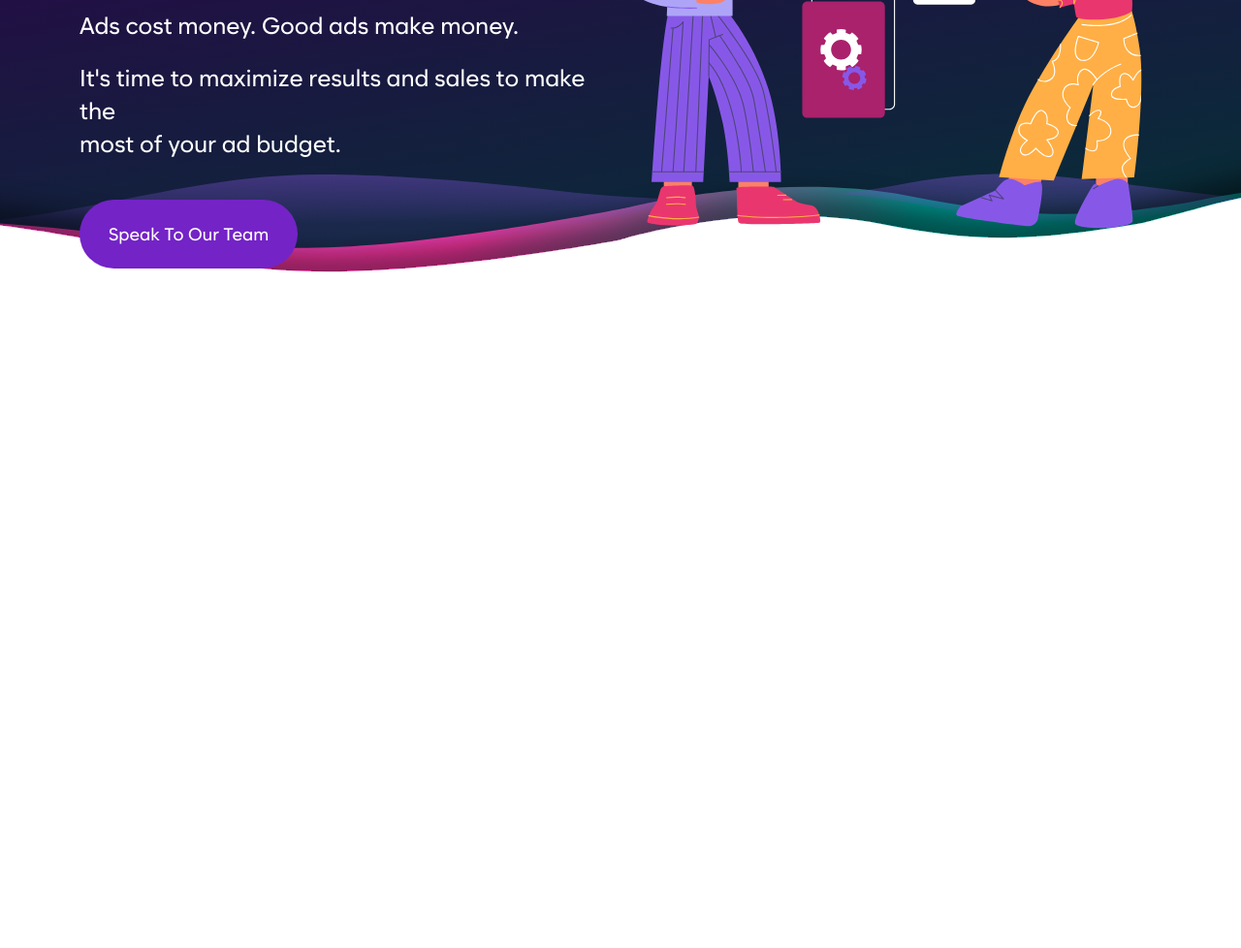
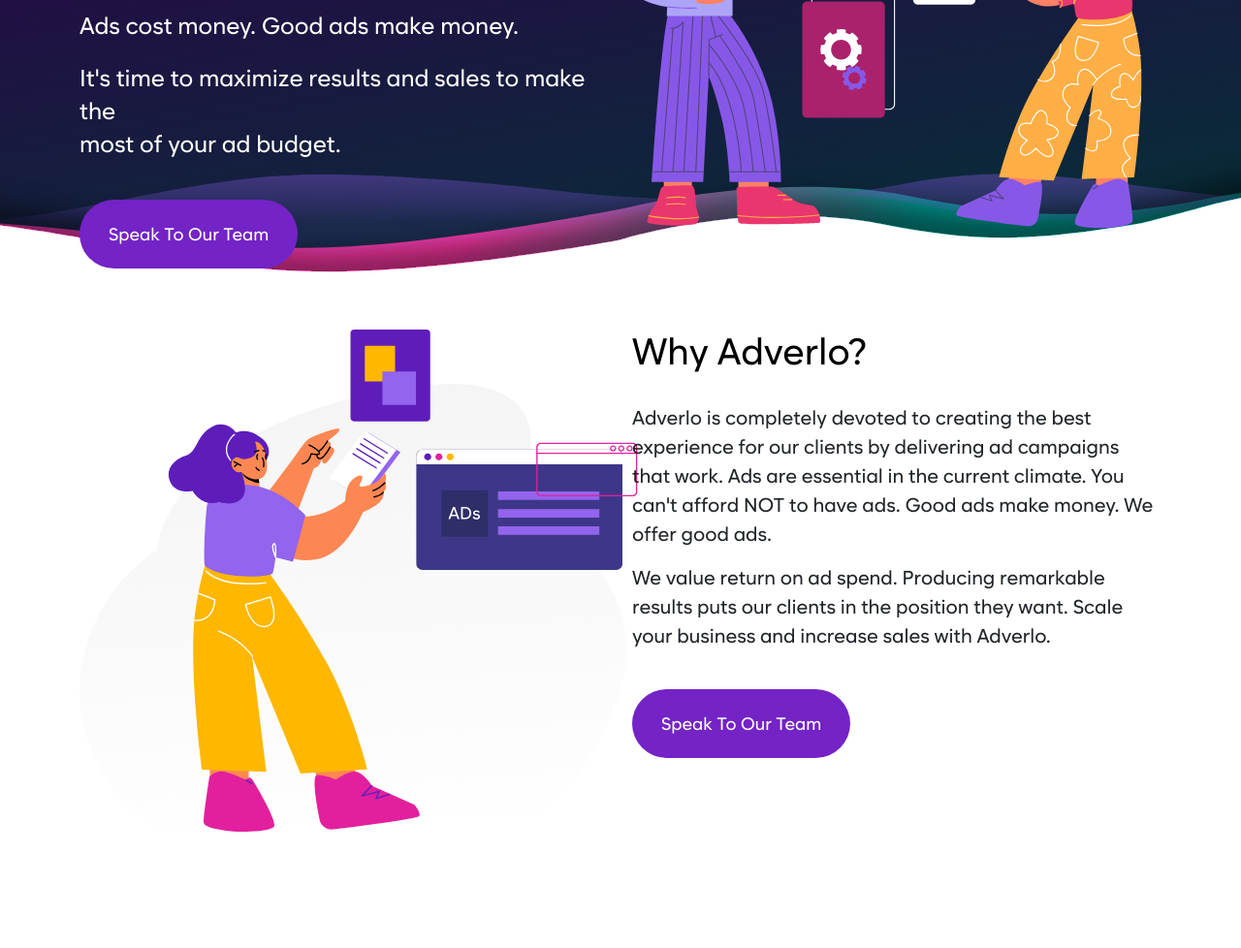
Before and after one commit to Ridwan-Suhel/adverlo, a plain HTML site: page index.html in a window 1280 px wide. Shown: the part 500-1478 px from the top of the page at 97% size. Before the commit the page ends 800 px from the top, so only its background shows below. Drawn offline with nearby package versions, Linux system fonts and the light colour scheme.

Commit message:
why adverlo section added

```diff
--- a/index.html
+++ b/index.html
@@ -3,7 +3,7 @@
   <head>
     <meta charset="utf-8" />
     <meta name="viewport" content="width=device-width, initial-scale=1" />
-    <title>Adverl</title>
+    <title>Adverlo</title>
     <link
       href="https://cdn.jsdelivr.net/npm/bootstrap@5.2.0/dist/css/bootstrap.min.css"
       rel="stylesheet"
@@ -80,6 +80,39 @@
       </div>
     </section>
 
+    <section class="why-adverlo-section">
+      <div class="container">
+        <div class="row">
+          <div class="col-md-6">
+            <div class="img-wrapper">
+              <img src="images/why-adv-illus.svg" alt="" />
+            </div>
+          </div>
+          <div class="col-md-6">
+            <div class="why-adv-content-area">
+              <div class="content-wrapper">
+                <h4>Why Adverlo?</h4>
+                <p>
+                  Adverlo is completely devoted to creating the best experience
+                  for our clients by delivering ad campaigns that work. Ads are
+                  essential in the current climate. You can't afford NOT to have
+                  ads. Good ads make money. We offer good ads.
+                </p>
+                <p>
+                  We value return on ad spend. Producing remarkable results puts
+                  our clients in the position they want. Scale your business and
+                  increase sales with Adverlo.
+                </p>
+              </div>
+              <div class="btn-wrapper">
+                <button class="site-btn">Speak To Our Team</button>
+              </div>
+            </div>
+          </div>
+        </div>
+      </div>
+    </section>
+
     <script
       src="https://cdn.jsdelivr.net/npm/bootstrap@5.2.0/dist/js/bootstrap.bundle.min.js"
       integrity="sha384-A3rJD856KowSb7dwlZdYEkO39Gagi7vIsF0jrRAoQmDKKtQBHUuLZ9AsSv4jD4Xa"
--- a/scss/util/_global.scss
+++ b/scss/util/_global.scss
@@ -25,3 +25,10 @@ button {
     outline: none;
   }
 }
+.btn-wrapper {
+  margin-top: 40px;
+  .site-btn {
+    @include site-btn;
+    background-color: $site-blue-color;
+  }
+}
--- a/scss/util/adverlo/_adverlo.scss
+++ b/scss/util/adverlo/_adverlo.scss
@@ -36,13 +36,6 @@ header {
 
 // hero section start
 .hero-section {
-  position: absolute;
-  top: 0px;
-  left: 0px;
-  right: 0px;
-  margin: 0 auto;
-  width: 100%;
-
   background-image: url("../../../images/hero-bg.svg");
   background-size: cover;
   background-position: center;
@@ -70,13 +63,6 @@ header {
           line-height: 34px;
         }
       }
-      .btn-wrapper {
-        margin-top: 40px;
-        .site-btn {
-          @include site-btn;
-          background-color: $site-blue-color;
-        }
-      }
     }
     .img-wrapper {
       width: 100%;
@@ -87,3 +73,34 @@ header {
     }
   }
 }
+
+// why-adverlo-section start
+.why-adverlo-section {
+  padding-top: 40px;
+  padding-bottom: 120px;
+  .row {
+    .img-wrapper {
+      width: 100%;
+      img {
+        max-width: 576px;
+        max-height: 519px;
+      }
+    }
+    .content-wrapper {
+      h4 {
+        font-size: 38px;
+        color: #000;
+      }
+      p {
+        font-size: 20px;
+        line-height: 30px;
+        margin-top: 30px;
+
+        &:last-child {
+          margin-top: 15px;
+          margin-bottom: 40px;
+        }
+      }
+    }
+  }
+}
```
Also changed, not shown: css/style.css, images/why-adv-illus.svg (added), 1 other file.
